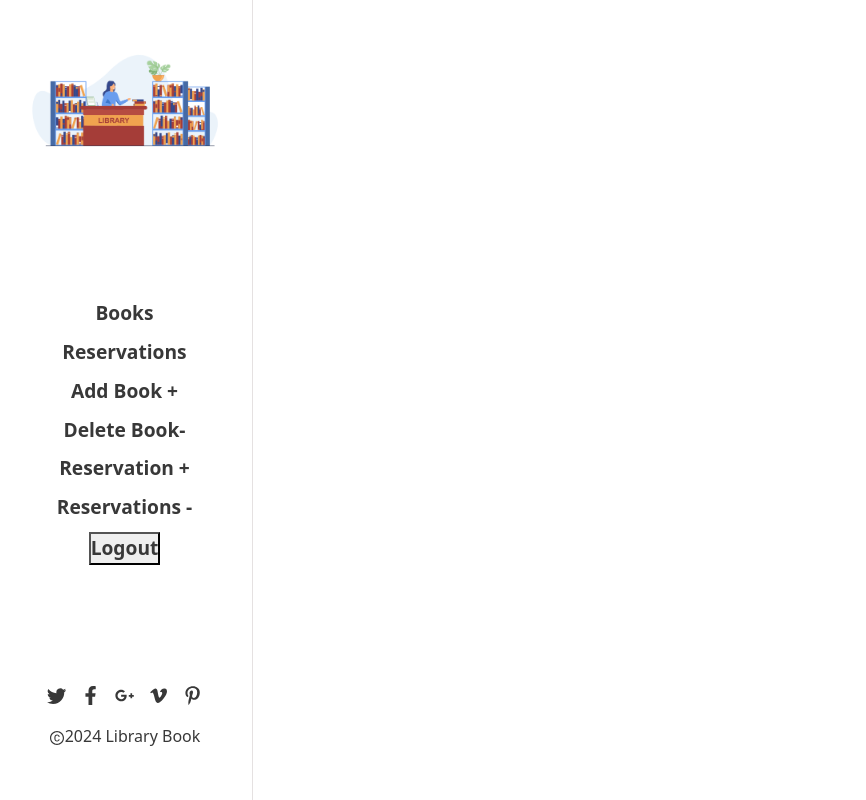
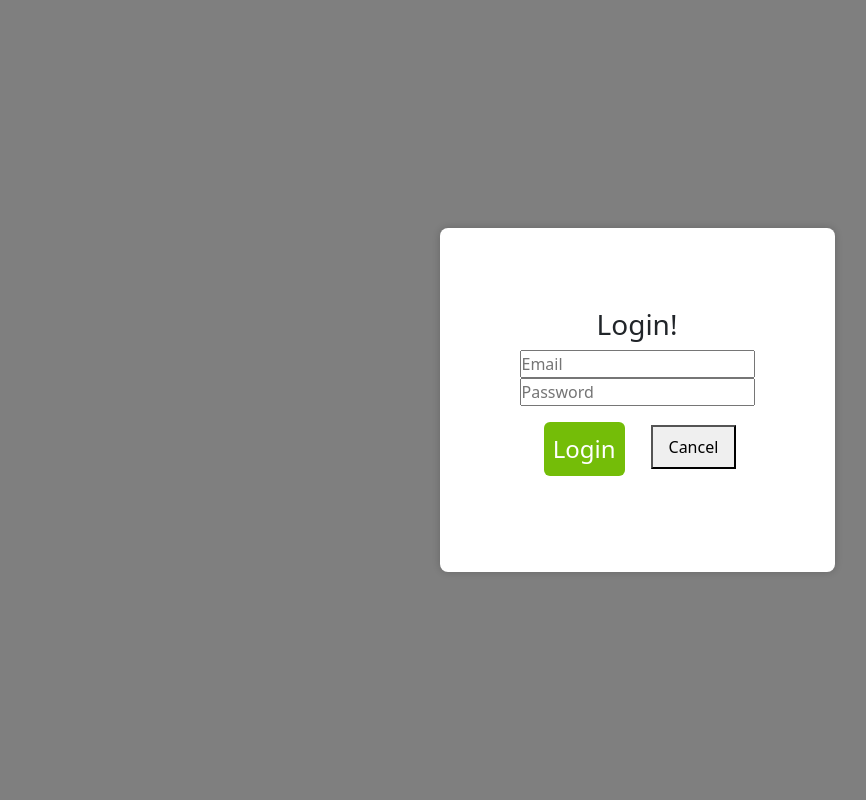
Before and after one commit to leloufadel/Page-To-page-Library-Frontend, a React (Create React App) app: page /login in a window 1280 px wide. Shown: the whole page, without its empty margins (3-869 px from the left). Built offline with nearby package versions, Linux system fonts and the light colour scheme; no server answers.

Commit message:
Fix linters

```diff
--- a/src/App.js
+++ b/src/App.js
@@ -1,24 +1,32 @@
-import React, { useEffect } from 'react';
+import React from 'react';
 import { Route, Routes } from 'react-router-dom';
-import { useDispatch } from 'react-redux';
+// import { useDispatch } from 'react-redux';
 import BookList from './components/BookList';
-import { getBooks } from './redux/bookSlice';
-import SideNav from './components/Navbar/navbar';
-import Login from './components/login';
+// import { getBooks } from './redux/bookSlice';
+// import SideNav from './components/Navbar/navbar';
+import Splach from './components/Splach';
+import Login from './components/user/login';
+import Signup from './components/user/sighnup';
 import './App.css';
+import Logout from './components/user/logout';
+import Home from './components/Home/home';
 
 function App() {
-  const dispatch = useDispatch();
+  // const dispatch = useDispatch();
 
-  useEffect(() => {
-    dispatch(getBooks());
-  });
+  // useEffect(() => {
+  //   dispatch(getBooks());
+  // });
 
   return (
     <>
-      <SideNav />
+      {/* <SideNav /> */}
       <Routes>
-        <Route path="/" element={<Login />} />
+        <Route path="/" element={<Splach />} />
+        <Route path="/login" element={<Login />} />
+        <Route path="/logout" element={<Logout />} />
+        <Route path="/signup" element={<Signup />} />
+        <Route path="/home" element={<Home />} />
         <Route path="/booklist" element={<BookList />} />
       </Routes>
     </>
--- a/src/components/BookList.js
+++ b/src/components/BookList.js
@@ -1,6 +1,7 @@
 import React from 'react';
 import { useSelector, useDispatch } from 'react-redux';
 import { removeBook } from '../redux/bookSlice';
+import SideNav from './Navbar/navbar';
 
 const BookList = () => {
   const books = useSelector((state) => state.books);
@@ -14,6 +15,7 @@ const BookList = () => {
 
   return (
     <div>
+      <SideNav />
       <ul>
         {books.books.map((book) => (
           <li key={book.id}>
--- a/src/components/login.js
+++ /dev/null
@@ -1,11 +0,0 @@
-import React from 'react';
-import '../stylesheets/login.css';
-
-const Login = () => (
-  <div className="auth-body">
-    <div className="login-container">
-      <h2 className="login-title"> Login Here </h2>
-    </div>
-  </div>
-);
-export default Login;
--- a/src/stylesheets/login.css
+++ b/src/stylesheets/login.css
@@ -10,6 +10,8 @@
 }
 
 .login-container {
+  display: flex;
+  flex-direction: column;
   width: 300px;
   margin: 0 auto;
   padding: 20px;
@@ -18,8 +20,53 @@
   box-shadow: 0 2px 5px rgba(0, 0, 0, 0.1);
 }
 
-.login-title {
+.btn {
+  margin: 1rem;
+  padding: 0.5rem;
   font-size: 24px;
-  margin-bottom: 20px;
+  text-align: center;
+  background-color: rgb(116, 189, 8);
+  color: white;
+}
+
+.btn:hover {
+  background-color: white;
+  color: rgb(116, 189, 8);
+  border: solid  rgb(116, 189, 8) 1px;
+}
+
+/* Add this CSS to your stylesheet or component */
+
+.modal-overlay {
+  position: fixed;
+  top: 0;
+  left: 0;
+  width: 100%;
+  height: 100%;
+  background: rgba(0, 0, 0, 0.5); /* Semi-transparent background */
+  display: flex;
+  justify-content: center;
+  align-items: center;
+}
+
+.logout-modal {
+  background: #fff;
+  padding: 20px;
+  border-radius: 8px;
+  box-shadow: 0 0 10px rgba(0, 0, 0, 0.2);
   text-align: center;
 }
+
+.logout-modal p {
+  margin-bottom: 20px;
+}
+
+.logout-modal button {
+  margin: 0 10px;
+  padding: 8px 16px;
+  cursor: pointer;
+}
+
+.add-pading {
+  padding: 5rem;
+}
```
